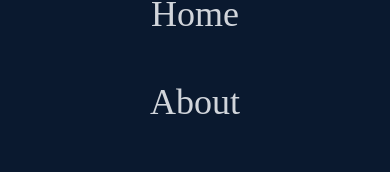
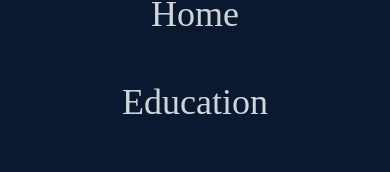
Before and after one commit to gxtnewfolder/portfolio-pages, a React (Create React App) app: page / in a window 390 px wide. Both pictures are taken after a click on the element 350 px from the left and 40 px from the top of the page. Shown: the part 232-404 px from the top of the page. Built offline with nearby package versions, Linux system fonts and the light colour scheme.

Commit message:
fix navbar

```diff
--- a/src/components/Education.jsx
+++ b/src/components/Education.jsx
@@ -23,10 +23,7 @@ const Education = () => {
   }, [images.length]);
 
   return (
-    <div
-      name="education"
-      className="w-full h-screen bg-[#0a192f] text-gray-300"
-    >
+    <div name="education" className="w-full h-[120vh] bg-[#0a192f] text-gray-300">
       <div className="flex flex-col justify-center items-center w-full h-full px-8">
         <div className="max-w-[1024px] w-full">
           <div className="sm:text-left pb-8 pl-4">
--- a/src/components/Navbar.jsx
+++ b/src/components/Navbar.jsx
@@ -8,7 +8,7 @@ const Navbar = () => {
   const [nav, setNav] = useState(false);
   const handleClick = () => setNav(!nav);
   return (
-    <div className="fixed w-full h-[80px] flex justify-between items-center px-8 bg-[#0a192f] text-gray-300">
+    <div className="fixed w-full h-[80px] flex justify-between items-center px-8 bg-[#0a192f] text-gray-300 z-10">
       <div className="text-2xl">Arnat Ngawsuwan</div>
 
       {/* menu */}
@@ -59,8 +59,8 @@ const Navbar = () => {
           </Link>
         </li>
         <li className="py-6 text-4xl">
-          <Link onClick={handleClick} to="about" smooth={true} duration={500}>
-            About
+          <Link onClick={handleClick} to="education" smooth={true} duration={500}>
+            Education
           </Link>
         </li>
         <li className="py-6 text-4xl">
--- a/src/components/Skill.jsx
+++ b/src/components/Skill.jsx
@@ -2,7 +2,7 @@ import React from 'react'
 
 const Skill = () => {
     return (
-      <div name="skills" className="w-full h-screen bg-[#0a192f] text-gray-300">
+      <div name="skills" className="w-full h-[150vh] bg-[#0a192f] text-gray-300">
           {/* Container */}
           <div className='max-w-[1024px] mx-auto p-4 flex flex-col justify-center w-full h-full px-8'>
               <div>
```
